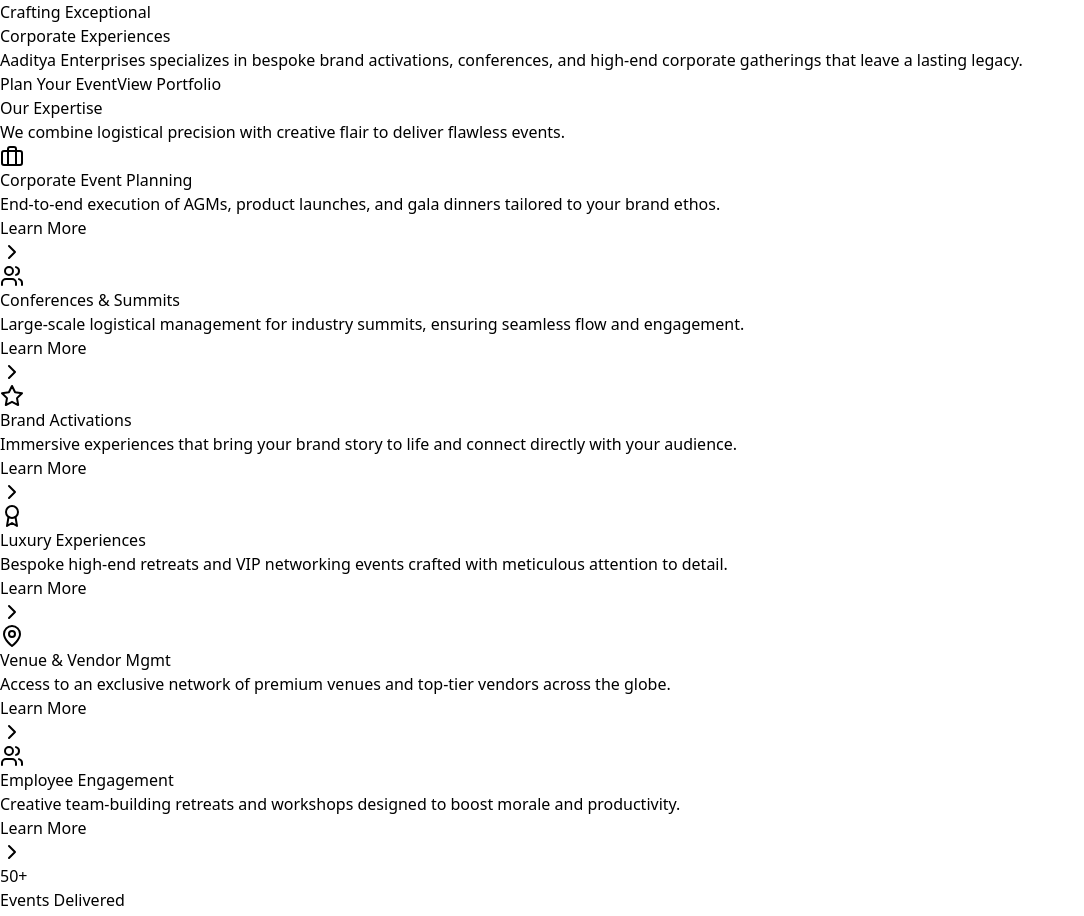
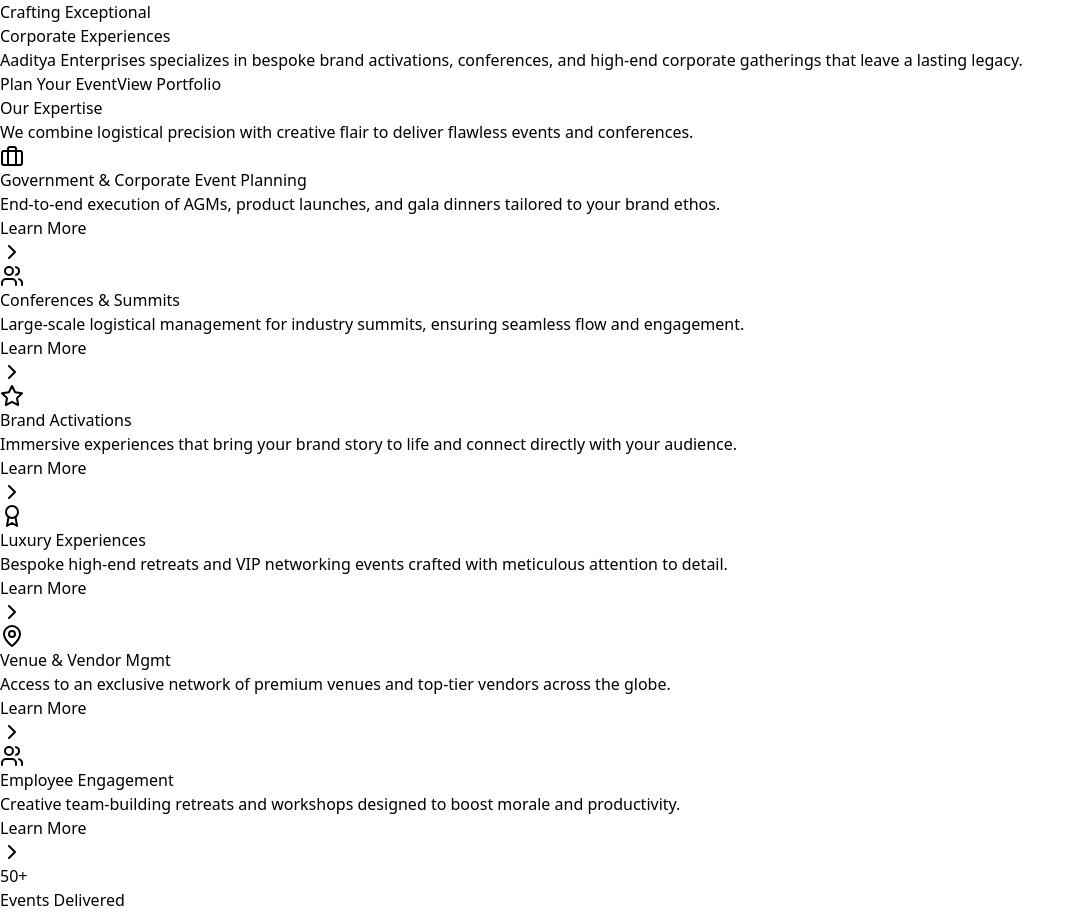
Before and after one commit to aaditya-enterprises/new-companyweb, a React (Vite) app: page / in a window 1280 px wide. Shown: the part 902-1818 px from the top of the page, without its empty margins (0-1084 px from the left). Built offline with nearby package versions, Linux system fonts and the light colour scheme.

Commit message:
Update app.jsx

```diff
--- a/src/app.jsx
+++ b/src/app.jsx
@@ -29,9 +29,9 @@
 const SERVICES = [
   {
     id: 1,
-    title: "Corporate Event Planning",
+    title: "Government & Corporate Event Planning",
     desc: "End-to-end execution of AGMs, product launches, and gala dinners tailored to your brand ethos.",
-    details: "Our corporate event planning service is comprehensive and bespoke. We handle every aspect of your event, from initial concept and theme development to venue selection, catering management, and on-site coordination. Whether it's a high-stakes AGM or a celebratory gala, we ensure your brand values are reflected in every detail.",
+    details: "Our event planning service is comprehensive and bespoke. We handle every aspect of your event, from initial concept and theme development to venue selection, catering management, and on-site coordination. Whether it's a government conferences & meeting or a high-stakes AGM, we ensure your brand values are reflected in every detail.",
     icon: <Briefcase className="w-8 h-8" />
   },
   {
@@ -316,7 +316,7 @@
           <h2 className="font-serif text-4xl text-gray-900 mb-4">Our Expertise</h2>
           <div className={`h-1 w-20 bg-[#C49A59] mx-auto mb-6`}></div>
           <p className="text-gray-600 max-w-2xl mx-auto">
-            We combine logistical precision with creative flair to deliver flawless events.
+            We combine logistical precision with creative flair to deliver flawless events and conferences.
           </p>
         </div>
 
```
